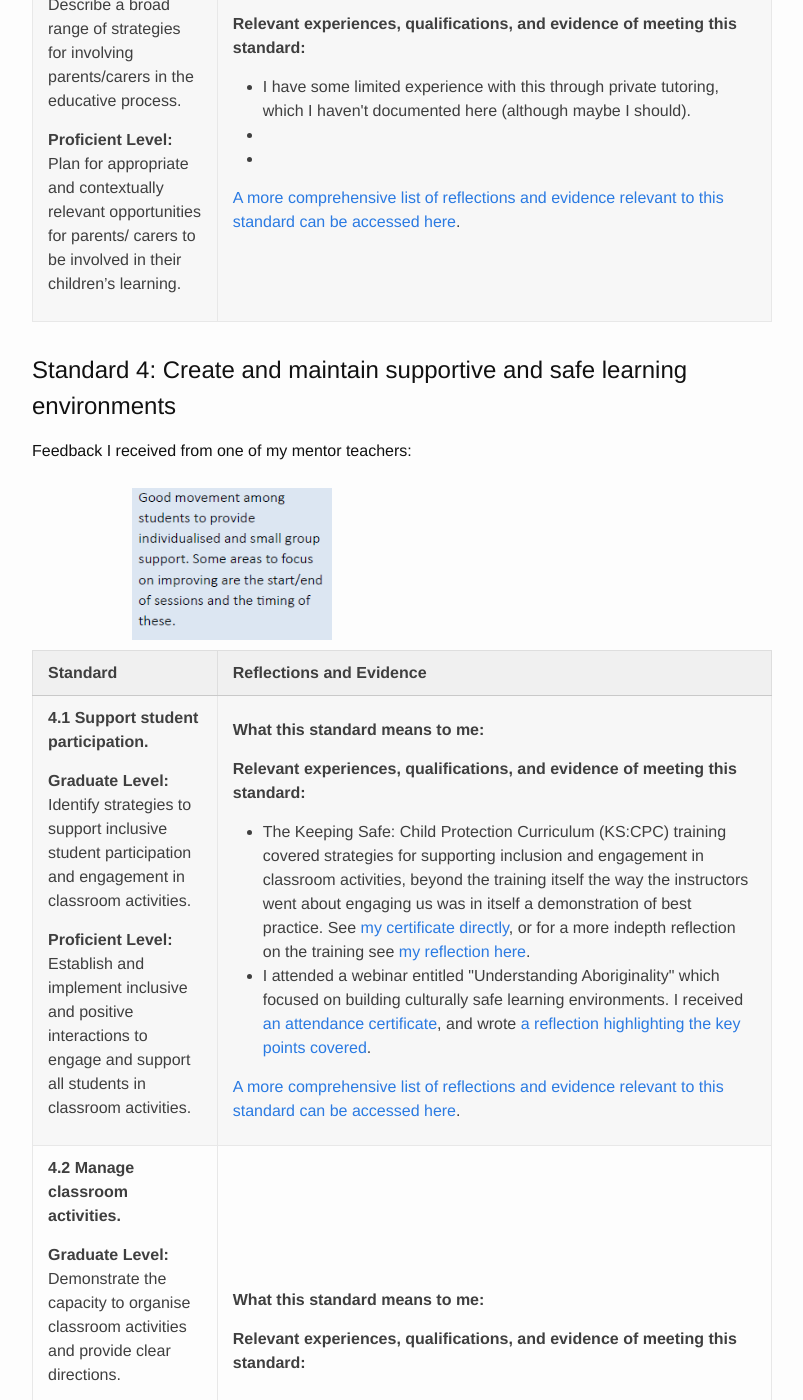
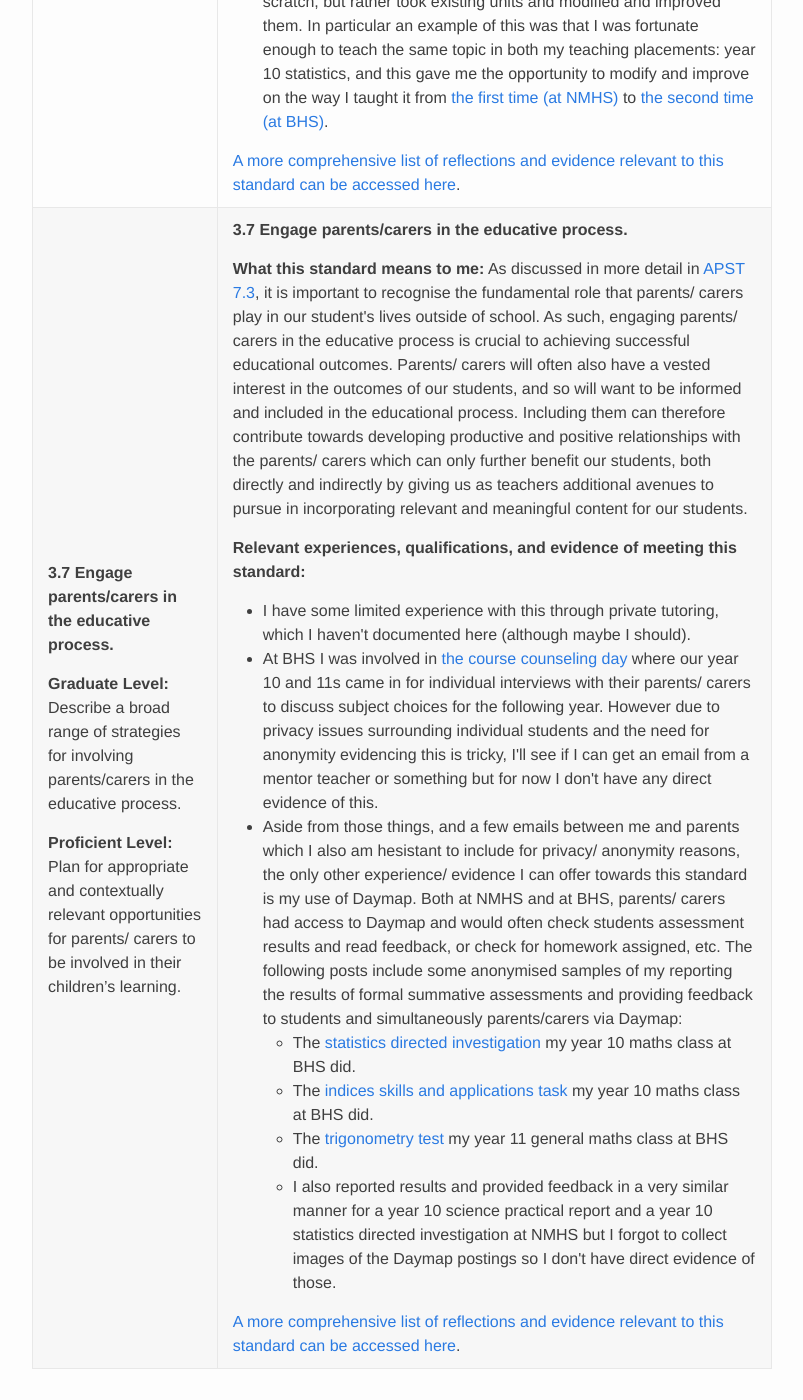
Before and after one commit to Armadilloa16/eportfolio, a Jekyll site: the page built from apst.html, in a window 1280 px wide and 1400 px high, scrolled down 21532 px. Shown: the whole window, without its empty margins (238-1041 px from the left). Built offline with Jekyll 4.4.1, drawn with Linux system fonts in a browser that asks for light colours; some of the changed text lies outside the part shown.

Commit message:
MVP APST 3

```diff
--- a/apst.html
+++ b/apst.html
@@ -751,7 +751,7 @@ Feedback I received from my mentor teachers:
     <td>
 		<p><strong>3.6 Evaluate and improve teaching programs.</strong></p>
 
-		<p><strong>What this standard means to me:</strong> </p>
+		<p><strong>What this standard means to me:</strong> Continual improvement of teaching programs is a fundamental component of teaching. Each time you deliver a teaching program as a teacher, you should be tailoring it to your unique group of students, and improving on the last time that program was delivered as well as updating it to incorporate more recent, relevant, information, examples, and context. Evaluating the effectiveness of a teaching program, and identifying it's shortcomings as key points on which to improve is a fundamental component to this improvement process, and relates heavily on assessment of student learning which is covered in more detail in <a href="#5">APST 5</a>.</p>
 
 		<p><strong>Relevant experiences, qualifications, and evidence of meeting this standard:</strong>
 		<ul>
@@ -759,7 +759,7 @@ Feedback I received from my mentor teachers:
 
 			<li>The development of unit plans for teaching is a continuous improvement process, one is never done, it can always be modified and improved. As such, I included a "TODO list" with my <a href="{{ site.baseurl }}{% post_url 2018-03-30-chem-topic-folio %}">chemistry unit plan</a>, evaluating where I think it could be further developed if I had additional time to work on it. This was actually a natural evolution of the process by which I constructed the unit plan, in that during construction I had a living TODO list of items with priorities, and I did as many of them as I could by the due date (which in a practical teaching context would be the time you start teaching the unit), and the submitted TODO list is simply whatever was still on the list at that point. In practice, I would continue working on the unit for the next time I taught it, and it would continually improve.</li>
 
-			<li></li>
+			<li>Several of the units I delivered on placement I did not construct from scratch, but rather took existing units and modified and improved them. In particular an example of this was that I was fortunate enough to teach the same topic in both my teaching placements: year 10 statistics, and this gave me the opportunity to modify and improve on the way I taught it from <a href="{{ site.baseurl }}{% post_url 2018-06-22-week-3-maths %}">the first time (at NMHS)</a> to <a href="{{ site.baseurl }}{% post_url 2018-08-11-bhs-10-maths-stats %}">the second time (at BHS)</a>. </li>
 		</ul>
 		</p>
 
@@ -783,15 +783,22 @@ Feedback I received from my mentor teachers:
     <td>
 		<p><strong>3.7 Engage parents/carers in the educative process.</strong></p>
 
-		<p><strong>What this standard means to me:</strong> </p>
+		<p><strong>What this standard means to me:</strong> As discussed in more detail in <a href="#7-3">APST 7.3</a>, it is important to recognise the fundamental role that parents/ carers play in our student's lives outside of school. As such, engaging parents/ carers in the educative process is crucial to achieving successful educational outcomes. Parents/ carers will often also have a vested interest in the outcomes of our students, and so will want to be informed and included in the educational process. Including them can therefore contribute towards developing productive and positive relationships with the parents/ carers which can only further benefit our students, both directly and indirectly by giving us as teachers additional avenues to pursue in incorporating relevant and meaningful content for our students.</p>
 
 		<p><strong>Relevant experiences, qualifications, and evidence of meeting this standard:</strong>
 		<ul>
 			<li>I have some limited experience with this through private tutoring, which I haven't documented here (although maybe I should).</li>
 
-			<li></li>
+			<li>At BHS I was involved in <a href="{{ site.baseurl }}{% post_url 2018-08-27-bhs-course-counselling %}">the course counseling day</a> where our year 10 and 11s came in for individual interviews with their parents/ carers to discuss subject choices for the following year. However due to privacy issues surrounding individual students and the need for anonymity evidencing this is tricky, I'll see if I can get an email from a mentor teacher or something but for now I don't have any direct evidence of this.</li>
 
-			<li></li>
+			<li>Aside from those things, and a few emails between me and parents which I also am hesistant to include for privacy/ anonymity reasons, the only other experience/ evidence I can offer towards this standard is my use of Daymap. Both at NMHS and at BHS, parents/ carers had access to Daymap and would often check students assessment results and read feedback, or check for homework assigned, etc. The following posts include some anonymised samples of my reporting the results of formal summative assessments and providing feedback to students and simultaneously parents/carers via Daymap:
+			<ul>
+				<li>The <a href="{{ site.baseurl }}{% post_url 2018-08-11-bhs-10-maths-stats %}">statistics directed investigation</a> my year 10 maths class at BHS did.</li>
+				<li>The <a href="{{ site.baseurl }}{% post_url 2018-09-06-bhs-10-maths-indices %}">indices skills and applications task</a> my year 10 maths class at BHS did.</li>
+				<li>The <a href="{{ site.baseurl }}{% post_url 2018-09-23-bhs-11-general-maths %}">trigonometry test</a> my year 11 general maths class at BHS did.</li>
+				<li>I also reported results and provided feedback in a very similar manner for a year 10 science practical report and a year 10 statistics directed investigation at NMHS but I forgot to collect images of the Daymap postings so I don't have direct evidence of those.</li>
+			</ul>
+			</li>
 		</ul>
 		</p>
 
@@ -831,6 +838,7 @@ Feedback I received from my mentor teachers:
 		<p><strong>Proficient Level:</strong> Establish and implement inclusive and positive interactions to engage and support all students in classroom activities.</p>
 	</td>
     <td>
+		<p><strong>4.1 Support student participation.</strong></p>
 
 		<p><strong>What this standard means to me:</strong> </p>
 
@@ -887,6 +896,7 @@ Feedback I received from my mentor teachers:
 		<p><strong>Proficient Level:</strong> Manage challenging behaviour by establishing and negotiating clear expectations with students and address discipline issues promptly, fairly and respectfully.</p>
 	</td>
     <td>
+		<p><strong>4.3 Manage challenging behaviour.</strong></p>
 
 		<p><strong>What this standard means to me:</strong> </p>
 
@@ -914,6 +924,7 @@ Feedback I received from my mentor teachers:
 		<p><strong>Proficient Level:</strong> Ensure students’ well-being and safety within school by implementing school and/ or system, curriculum and legislative requirements.</p>
 	</td>
     <td>
+		<p><strong>4.4 Maintain student safety.</strong></p>
 
 		<p><strong>What this standard means to me:</strong> </p>
 
@@ -943,6 +954,7 @@ Feedback I received from my mentor teachers:
 		<p><strong>Proficient Level:</strong> Incorporate strategies to promote the safe, responsible and ethical use of ICT in learning and teaching.</p>
 	</td>
     <td>
+		<p><strong>4.5 Use ICT safely, responsibly and ethically.</strong></p>
 
 		<p><strong>What this standard means to me:</strong> </p>
 
```
Also changed, not shown: other parts of apst.html (+1 -0 lines).
